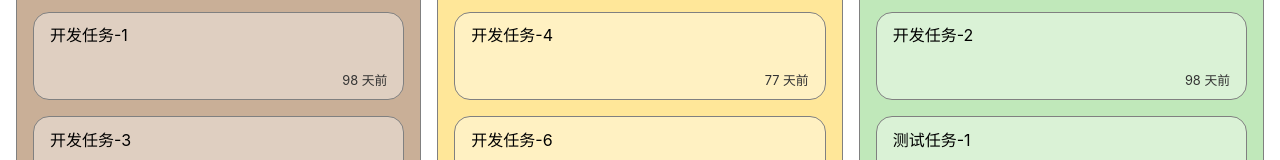
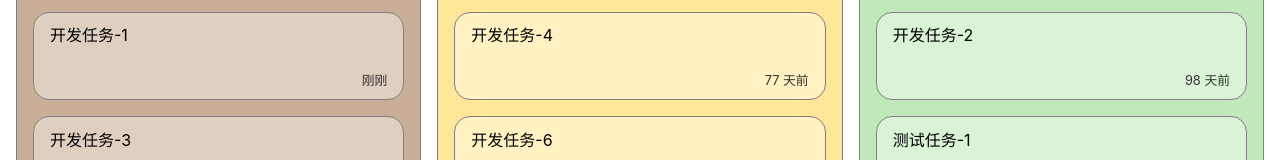
Before and after one commit to hizikata/oh-my-kanban, a React (Create React App) app: page / in a window 1280 px wide. Shown: the part 182-342 px from the top of the page. Built offline with nearby package versions, Linux system fonts and the light colour scheme.

Commit message:
feat: useState和useRef的使用&添加自动获取焦点功能

```diff
--- a/src/App.js
+++ b/src/App.js
@@ -1,8 +1,8 @@
 import logo from './logo.svg';
 import './App.css';
-import React, { useEffect, useState } from 'react';
+import React, { useEffect, useRef, useState } from 'react';
 
-const defaultTodoList = [{ title: '开发任务-1', status: '2022-05-22 18:15' }, { title: '开发任务-3', status: '2022-06-22 18:15' }, { title: '开发任务-5', status: '2022-07-22 18:15' }, { title: '测试任务-3', status: '2022-08-22 18:15' }];
+const defaultTodoList = [{ title: '开发任务-1', status: '2022-09-15 21:05' }, { title: '开发任务-3', status: '2022-06-22 18:15' }, { title: '开发任务-5', status: '2022-07-22 18:15' }, { title: '测试任务-3', status: '2022-08-22 18:15' }];
 const defaultOngoingList = [{ title: '开发任务-4', status: '2022-06-12 18:15' }, { title: '开发任务-6', status: '2022-05-22 18:15' }, { title: '测试任务-2', status: '2022-05-22 18:15' }];
 const defaultDoneList = [{ title: '开发任务-2', status: '2022-05-22 18:15' }, { title: '测试任务-1', status: '2022-05-22 18:15' }];
 
@@ -48,7 +48,7 @@ const KanbanCard = ({ title, status }) => {
         relativeTime = `${Math.ceil(timePassed / DAY)} 天前`;
       }
       setDisplayTime(relativeTime);
-      console.log('updating...')
+      // console.log('updating...')
     };
     const intervalId = setInterval(updateDisplayTime, UPDATE_INTERVAL);
     updateDisplayTime();
@@ -72,15 +72,26 @@ const KanbanNewCard = ({ onSubmit }) => {
   }
   const handleKeyDown = (evt) => {
     if (evt.key === 'Enter') {
+      // setTitle(evt.target.value);
       console.log('enter trigger !!');
+      // onsubmit(title);
       onSubmit(title)
     }
   }
+
+  const inputRef = useRef(null);
+  useEffect(() => {
+    const defaultTitle = 'hello world !!!'
+    inputRef.current.value = defaultTitle;
+    setTitle(defaultTitle);
+    inputRef.current.focus();
+    inputRef.current.select();
+  }, [])
   return (
     <li className='kanban-card'>
       <h3>添加新卡片</h3>
       <div className='card-title'>
-        <input type='text' value={title} onChange={handleChange} onKeyDown={handleKeyDown} />
+        <input type='text' ref={inputRef} value={title} onChange={handleChange} onKeyDown={handleKeyDown} />
       </div>
     </li>
   )
@@ -96,8 +107,9 @@ function App() {
   }
   const handleSubmit = (title) => {
     // todoList.unshift({ title, status: new Date().toDateString() })
+    const addItem = { title, status: new Date().toLocaleString() }
     setTodoList([
-      { title, status: new Date().toDateString() },
+      addItem,
       ...todoList
     ])
     setShowAdd(false);
```
